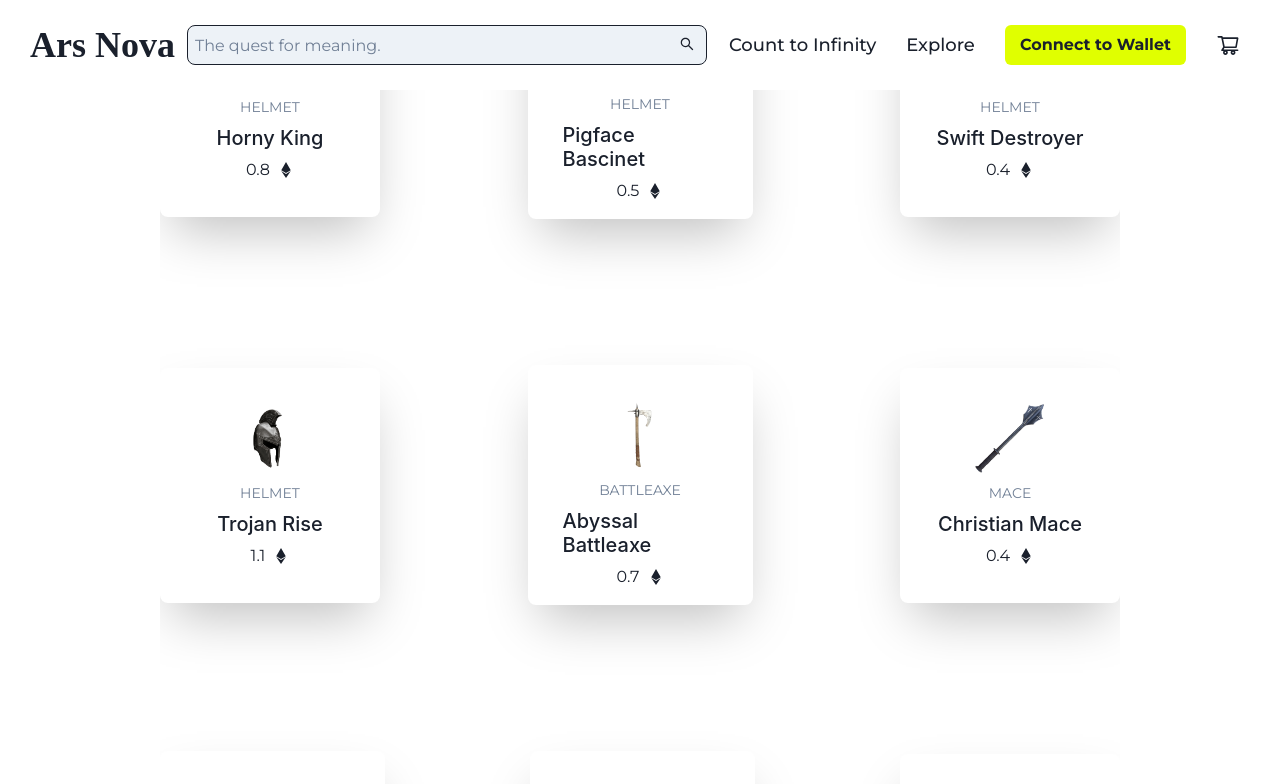
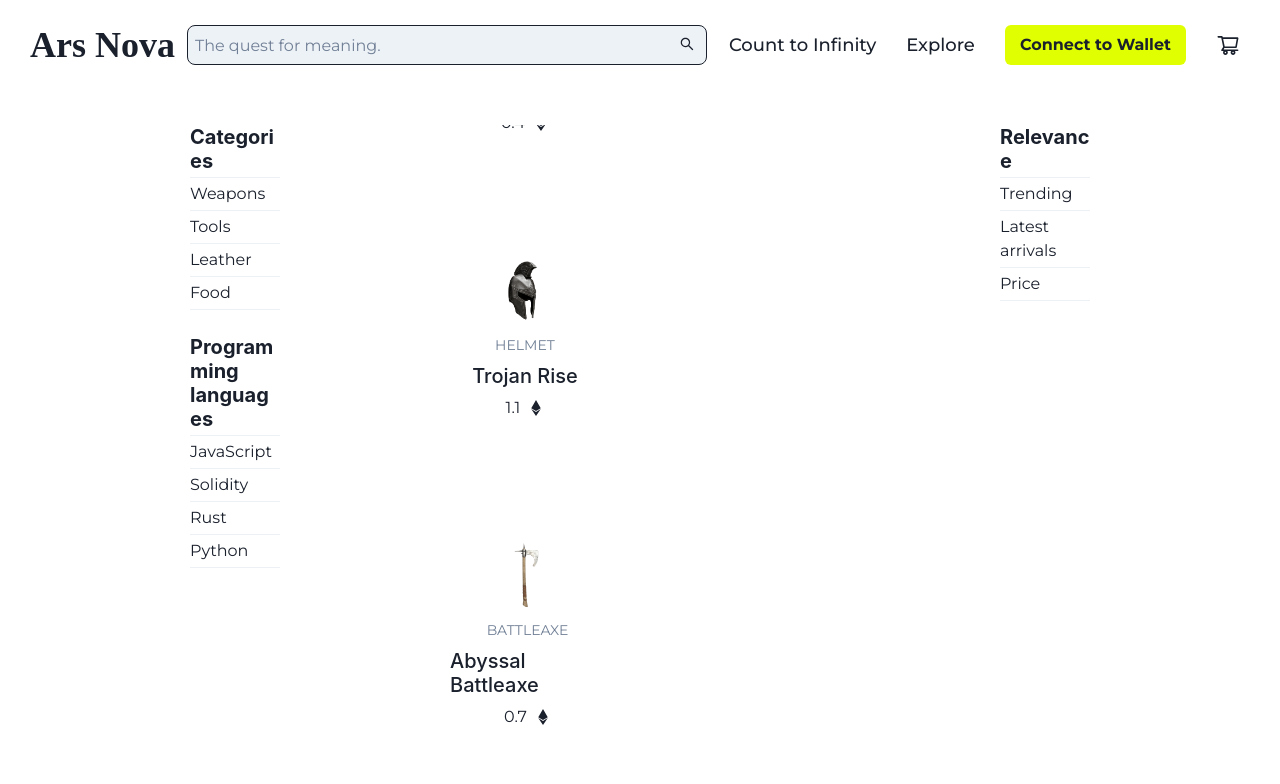
Before and after one commit to Felix-Hz/ars-nova, a React (Create React App) app: page /shop in a window 1280 px wide. Shown: the top 784 px of the page. Built offline with nearby package versions, Linux system fonts and the light colour scheme; a web font is replaced by a local one.

Commit message:
add: ItemList > NavBar - Left&&Right 777

```diff
--- a/src/components/Items/Item/Item.js
+++ b/src/components/Items/Item/Item.js
@@ -17,7 +17,7 @@ import "./Item.css";
 
 function Item({ name, img, price, category }) {
   return (
-    <Center py={12}>
+    <Center>
       <Box
         role={"group"}
         p={15}
@@ -25,7 +25,7 @@ function Item({ name, img, price, category }) {
         maxH={"240px"}
         w={"full"}
         bg={useColorModeValue("white", "gray.800")}
-        boxShadow={"2xl"}
+        _hover={{boxShadow: "md"}}
         rounded={"lg"}
         padding={"35px"}
       >
--- a/src/components/Items/ItemList/ItemList.js
+++ b/src/components/Items/ItemList/ItemList.js
@@ -1,7 +1,7 @@
 // -------- IMPORTS --------
 import React from "react";
-import { Item } from "../../index";
-import { Box, Flex } from "@chakra-ui/react";
+import { Item, RightNav, LeftNav } from "../../index";
+import { Box, Flex, Heading, Text, Divider } from "@chakra-ui/react";
 
 // -------- CSS IMPORTS --------
 import "./ItemList.css";
@@ -11,14 +11,15 @@ const ItemList = ({ products }) => {
     <Flex
       className="item-list-container"
       w="100%"
-      justifyContent="center"
+      justifyContent="space-between"
       alignContent="center"
-      alignItems="center"
+      p="35px 190px"
     >
+      <LeftNav props={{ ...products }} />
       <Flex
         className="list-container"
         overflow="hidden"
-        width="75%"
+        width="50%"
         gap="50px"
         wrap="wrap"
         alignItems="center"
@@ -31,6 +32,7 @@ const ItemList = ({ products }) => {
           <Item className="item-card" key={p.id} {...p} />
         ))}
       </Flex>
+      <RightNav />
     </Flex>
   );
 };
--- /dev/null
+++ b/src/components/Items/ItemList/LeftNav/LeftNav.js
@@ -0,0 +1,45 @@
+import React from "react";
+import { Flex, Heading, Text, Divider, Box } from "@chakra-ui/react";
+
+const LeftNav = ({ props }) => {
+  return (
+    <Flex direction="column" gap="25px" w="10%">
+      <Flex direction="column" gap="4px">
+        <Heading as="h3" size="md">
+          Categories
+        </Heading>
+        <Divider />
+        {/* {props.map((i) => {
+          <Box>
+            <Text>{i.type}</Text>
+            <Divider />
+          </Box>;
+        })} */}
+        <Text>Weapons</Text>
+        <Divider />
+        <Text>Tools</Text>
+        <Divider />
+        <Text>Leather</Text>
+        <Divider />
+        <Text>Food</Text>
+        <Divider />
+      </Flex>
+      <Flex direction="column" gap="4px">
+        <Heading as="h3" size="md">
+          Programming languages
+        </Heading>
+        <Divider />
+        <Text>JavaScript</Text>
+        <Divider />
+        <Text>Solidity</Text>
+        <Divider />
+        <Text>Rust</Text>
+        <Divider />
+        <Text>Python</Text>
+        <Divider />
+      </Flex>
+    </Flex>
+  );
+};
+
+export default LeftNav;
--- /dev/null
+++ b/src/components/Items/ItemList/RightNav/RightNav.js
@@ -0,0 +1,23 @@
+import React from "react";
+import { Flex, Heading, Text, Divider } from "@chakra-ui/react";
+
+const RightNav = () => {
+  return (
+    <Flex direction="column" w="10%">
+      <Flex direction="column" gap="4px">
+        <Heading as="h3" size="md">
+          Relevance
+        </Heading>
+        <Divider />
+        <Text>Trending</Text>
+        <Divider />
+        <Text>Latest arrivals</Text>
+        <Divider />
+        <Text>Price</Text>
+        <Divider />
+      </Flex>
+    </Flex>
+  );
+};
+
+export default RightNav;
--- a/src/components/index.js
+++ b/src/components/index.js
@@ -3,7 +3,13 @@ export { default as Navbar } from "./Navbar/Navbar";
 export { default as Landing } from "./Landing/Landing";
 export { default as Footer } from "./Footer/Footer";
 export { default as CartWidget } from "./Navbar/CartWidget/CartWidget";
+
+// ITEMS
 export { default as Item } from "./Items/Item/Item";
 export { default as ItemList } from "./Items/ItemList/ItemList";
 export { default as ItemListContainer } from "./Items/ItemListContainer/ItemListContainer";
 export { default as ItemCount } from "./Items/ItemCount/ItemCount";
+
+// ITEM GALLERY
+export { default as LeftNav } from "./Items/ItemList/LeftNav/LeftNav";
+export { default as RightNav } from "./Items/ItemList/RightNav/RightNav";
```
Also changed, not shown: src/components/Items/Item/Item.css (line endings or trailing spaces).
